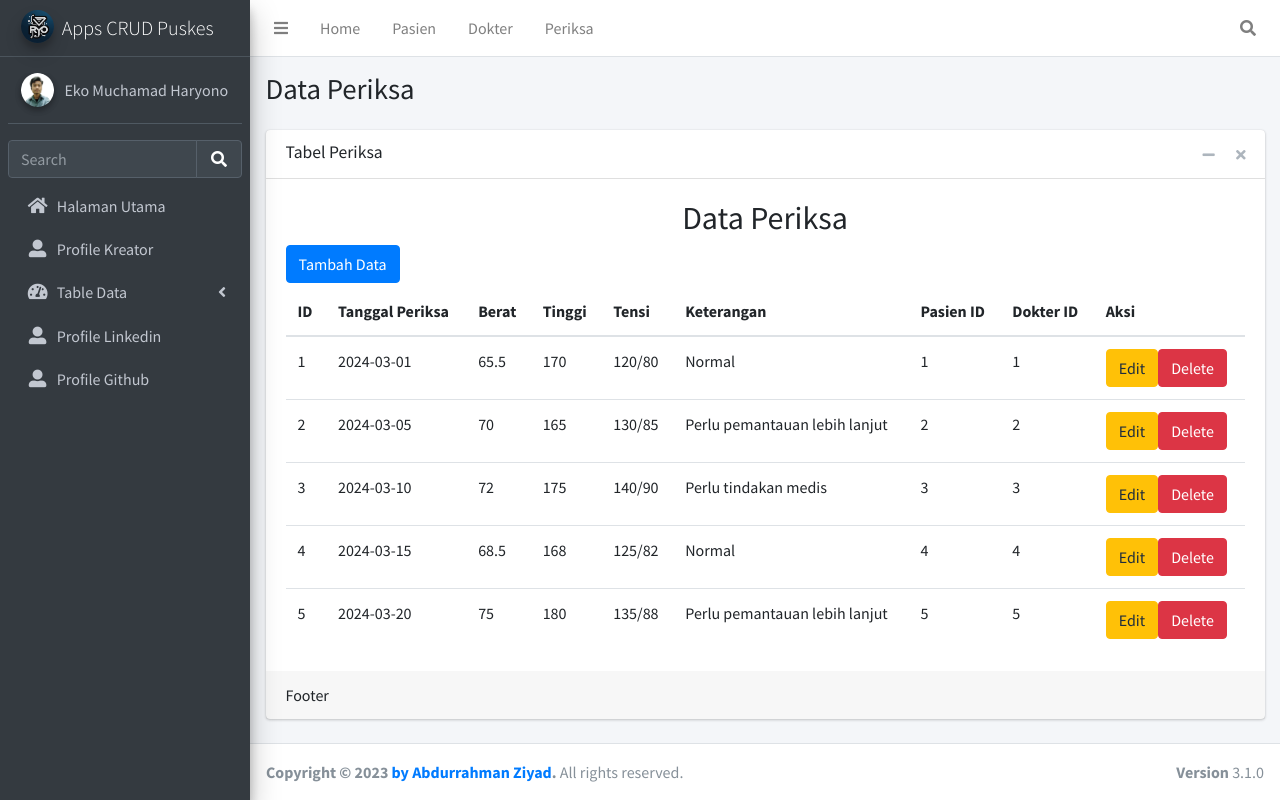
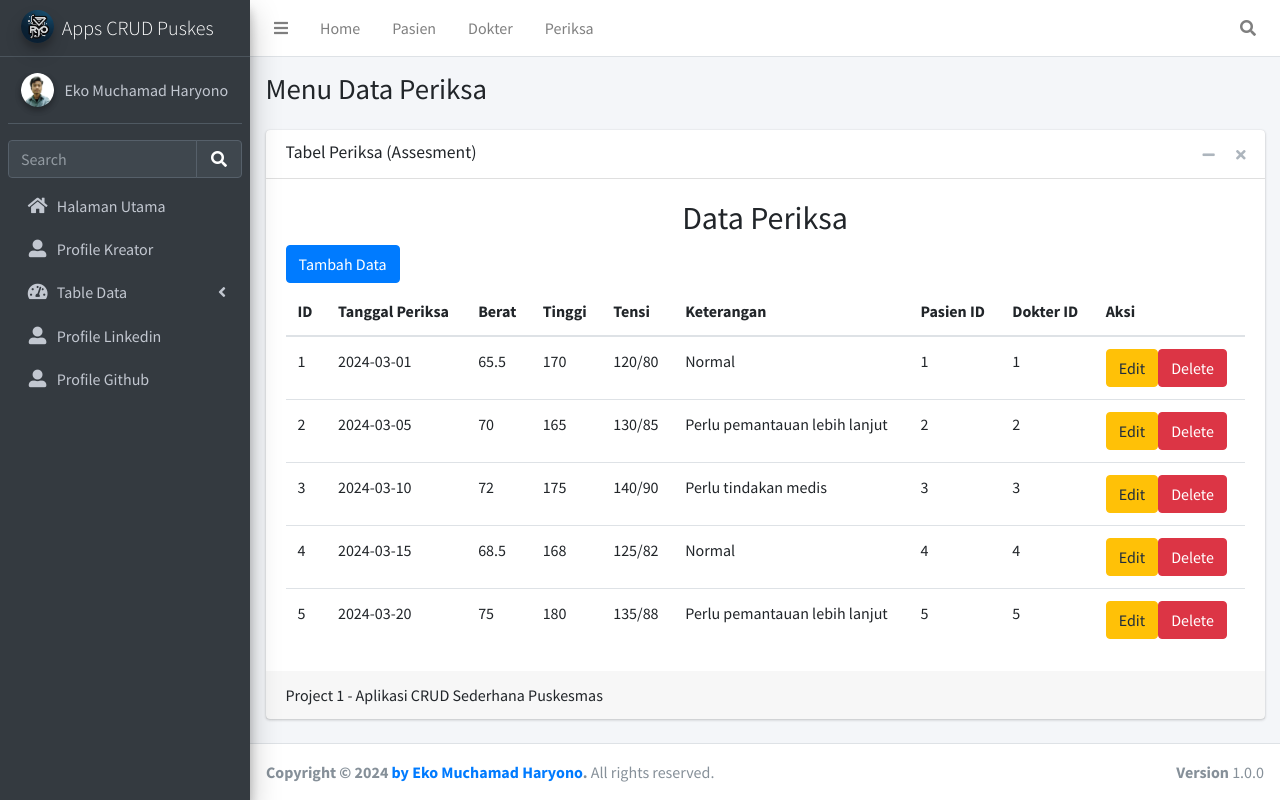
Before and after one commit to ekomh170/Project-1-PemWeb-2, a PHP site: page /periksa in a window 1280 px wide. Run offline with PHP 8.4, Linux system fonts and the light colour scheme; data comes from the database, SQL or seed files in the repository; some libraries are stand-ins or nearby versions.

Commit message:
1.5. Fokus Perbaikan Pada UI Pengguna Menyesuaikan Penamaan Menu Agar Sesuai Dengan Apa Hal Yang Sedang Dibuka & Memperbaiki Footer

```diff
--- a/dokter/footer.php
+++ b/dokter/footer.php
@@ -1,8 +1,8 @@
 <footer class="main-footer">
     <div class="float-right d-none d-sm-block">
-        <b>Version</b> 3.1.0
+        <b>Version</b> 1.0.0
     </div>
-    <strong>Copyright &copy; 2023 <a href="https://adminlte.io">by Abdurrahman Ziyad</a>.</strong> All rights reserved.
+    <strong>Copyright &copy; 2024 <a href="https://www.linkedin.com/in/eko-haryono-290/">by Eko Muchamad Haryono</a>.</strong> All rights reserved.
 </footer>
 
 <!-- Control Sidebar -->
--- a/dokter/index.php
+++ b/dokter/index.php
@@ -10,7 +10,7 @@ require_once 'sidebar.php';
         <div class="container-fluid">
             <div class="row mb-2">
                 <div class="col-sm-6">
-                    <h1>Data Dokter</h1>
+                    <h1>Menu Data Dokter</h1>
                 </div>
             </div>
         </div><!-- /.container-fluid -->
@@ -84,7 +84,7 @@ require_once 'sidebar.php';
                         </div>
                         <!-- /.card-body -->
                         <div class="card-footer">
-                            Footer
+                            Project 1 - Aplikasi CRUD Sederhana Puskesmas
                         </div>
                         <!-- /.card-footer-->
                     </div>
--- a/footer.php
+++ b/footer.php
@@ -1,8 +1,8 @@
 <footer class="main-footer">
     <div class="float-right d-none d-sm-block">
-        <b>Version</b> 3.1.0
+        <b>Version</b> 1.0.0
     </div>
-    <strong>Copyright &copy; 2023 <a href="https://adminlte.io">by Abdurrahman Ziyad</a>.</strong> All rights reserved.
+    <strong>Copyright &copy; 2024 <a href="https://www.linkedin.com/in/eko-haryono-290/">by Eko Muchamad Haryono</a>.</strong> All rights reserved.
 </footer>
 
 <!-- Control Sidebar -->
--- a/index.php
+++ b/index.php
@@ -91,7 +91,7 @@ require_once 'sidebar.php';
                         </div>
                         <!-- /.card-body -->
                         <div class="card-footer">
-                            Footer
+                            Project 1 - Aplikasi CRUD Sederhana Puskesmas
                         </div>
                         <!-- /.card-footer-->
                     </div>
--- a/pasien/add.php
+++ b/pasien/add.php
@@ -27,7 +27,7 @@ if (isset($_POST["submit"])) {
         <div class="container-fluid">
             <div class="row mb-2">
                 <div class="col-sm-6">
-                    <h1>Dashboard Website</h1>
+                    <h1>Menu Tambah Data - Form Pasien</h1>
                 </div>
             </div>
         </div><!-- /.container-fluid -->
--- a/pasien/edit.php
+++ b/pasien/edit.php
@@ -38,7 +38,7 @@ if (isset($_POST['submit'])) {
         <div class="container-fluid">
             <div class="row mb-2">
                 <div class="col-sm-6">
-                    <h1>Dashboard Website</h1>
+                    <h1>Menu Tambah Data - Form Pasien</h1>
                 </div>
             </div>
         </div><!-- /.container-fluid -->
--- a/pasien/footer.php
+++ b/pasien/footer.php
@@ -1,8 +1,8 @@
 <footer class="main-footer">
     <div class="float-right d-none d-sm-block">
-        <b>Version</b> 3.1.0
+        <b>Version</b> 1.0.0
     </div>
-    <strong>Copyright &copy; 2023 <a href="https://adminlte.io">by Abdurrahman Ziyad</a>.</strong> All rights reserved.
+    <strong>Copyright &copy; 2024 <a href="https://www.linkedin.com/in/eko-haryono-290/">by Eko Muchamad Haryono</a>.</strong> All rights reserved.
 </footer>
 
 <!-- Control Sidebar -->
--- a/pasien/index.php
+++ b/pasien/index.php
@@ -84,7 +84,7 @@ require_once 'sidebar.php';
                         </div>
                         <!-- /.card-body -->
                         <div class="card-footer">
-                            Footer
+                            Project 1 - Aplikasi CRUD Sederhana Puskesmas
                         </div>
                         <!-- /.card-footer-->
                     </div>
--- a/periksa/footer.php
+++ b/periksa/footer.php
@@ -1,8 +1,8 @@
 <footer class="main-footer">
     <div class="float-right d-none d-sm-block">
-        <b>Version</b> 3.1.0
+        <b>Version</b> 1.0.0
     </div>
-    <strong>Copyright &copy; 2023 <a href="https://adminlte.io">by Abdurrahman Ziyad</a>.</strong> All rights reserved.
+    <strong>Copyright &copy; 2024 <a href="https://www.linkedin.com/in/eko-haryono-290/">by Eko Muchamad Haryono</a>.</strong> All rights reserved.
 </footer>
 
 <!-- Control Sidebar -->
--- a/periksa/index.php
+++ b/periksa/index.php
@@ -10,7 +10,7 @@ require_once 'sidebar.php';
         <div class="container-fluid">
             <div class="row mb-2">
                 <div class="col-sm-6">
-                    <h1>Data Periksa</h1>
+                    <h1>Menu Data Periksa</h1>
                 </div>
             </div>
         </div><!-- /.container-fluid -->
@@ -25,7 +25,7 @@ require_once 'sidebar.php';
                     <!-- Default box -->
                     <div class="card">
                         <div class="card-header">
-                            <h3 class="card-title">Tabel Periksa</h3>
+                            <h3 class="card-title">Tabel Periksa (Assesment)</h3>
 
                             <div class="card-tools">
                                 <button type="button" class="btn btn-tool" data-card-widget="collapse" title="Collapse">
@@ -82,7 +82,7 @@ require_once 'sidebar.php';
                         </div>
                         <!-- /.card-body -->
                         <div class="card-footer">
-                            Footer
+                            Project 1 - Aplikasi CRUD Sederhana Puskesmas
                         </div>
                         <!-- /.card-footer-->
                     </div>
--- a/profile.php
+++ b/profile.php
@@ -25,7 +25,7 @@ require_once 'sidebar.php';
                     <!-- Default box -->
                     <div class="card">
                         <div class="card-header">
-                            <h3 class="card-title">Project 1 - Aplikasi CRUD Sederhana Puskesmas</h3>
+                            <h3 class="card-title">Profile Kreator</h3>
 
                             <div class="card-tools">
                                 <button type="button" class="btn btn-tool" data-card-widget="collapse" title="Collapse">
@@ -38,7 +38,7 @@ require_once 'sidebar.php';
                         </div>
                         <div class="card-body">
                             <div class="container">
-                                <h4 class="text-center mt-4">Selamat Datang Di Website Project 01<br/>Aplikasi CRUD Sederhana Puskesmas<br/>Tugas Pemrograman Web 2</h4>
+                                <h4 class="text-center mt-4">Selamat Datang Di Website Project 01<br />Aplikasi CRUD Sederhana Puskesmas<br />Tugas Pemrograman Web 2</h4>
                                 <div class="row justify-content-center mt-5">
                                     <div class="col-md-6">
                                         <div class="card">
@@ -67,7 +67,7 @@ require_once 'sidebar.php';
                         </div>
                         <!-- /.card-body -->
                         <div class="card-footer">
-                            Footer
+                            Project 1 - Aplikasi CRUD Sederhana Puskesmas
                         </div>
                         <!-- /.card-footer-->
                     </div>
```
